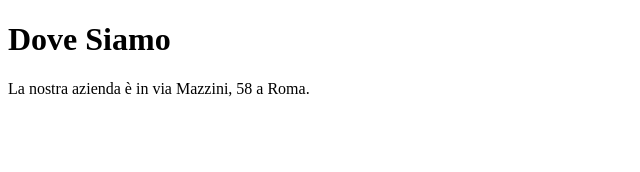
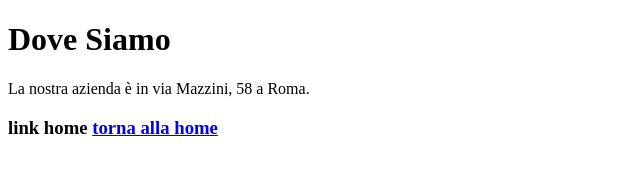
Before and after one commit to Vitto2623/Test-git, a plain HTML site: page contacts.html in a window 1280 px wide. Shown: the whole page, without its empty margins (0-640 px from the left). Drawn offline with Linux system fonts and the light colour scheme.

Commit message:
add link-home

```diff
--- a/contacts.html
+++ b/contacts.html
@@ -1,13 +1,17 @@
 <!DOCTYPE html>
 <html lang="en">
+
 <head>
     <meta charset="UTF-8">
     <meta http-equiv="X-UA-Compatible" content="IE=edge">
     <meta name="viewport" content="width=device-width, initial-scale=1.0">
     <title>Contacts</title>
 </head>
+
 <body>
     <h1>Dove Siamo</h1>
     <p>La nostra azienda è in via Mazzini, 58 a Roma.</p>
+    <h3>link home <a href="/index.html">torna alla home</a> </h3>
 </body>
+
 </html>
```
